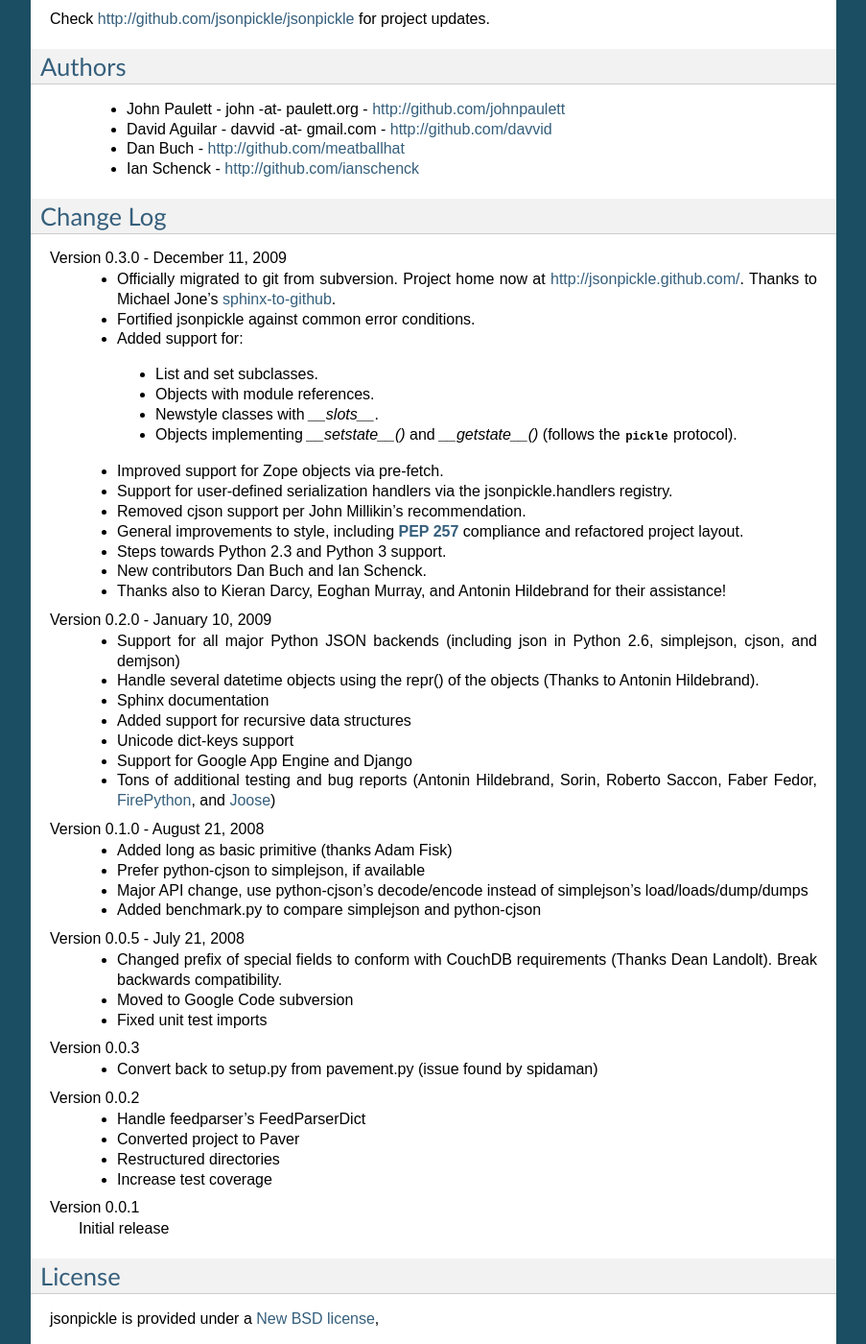
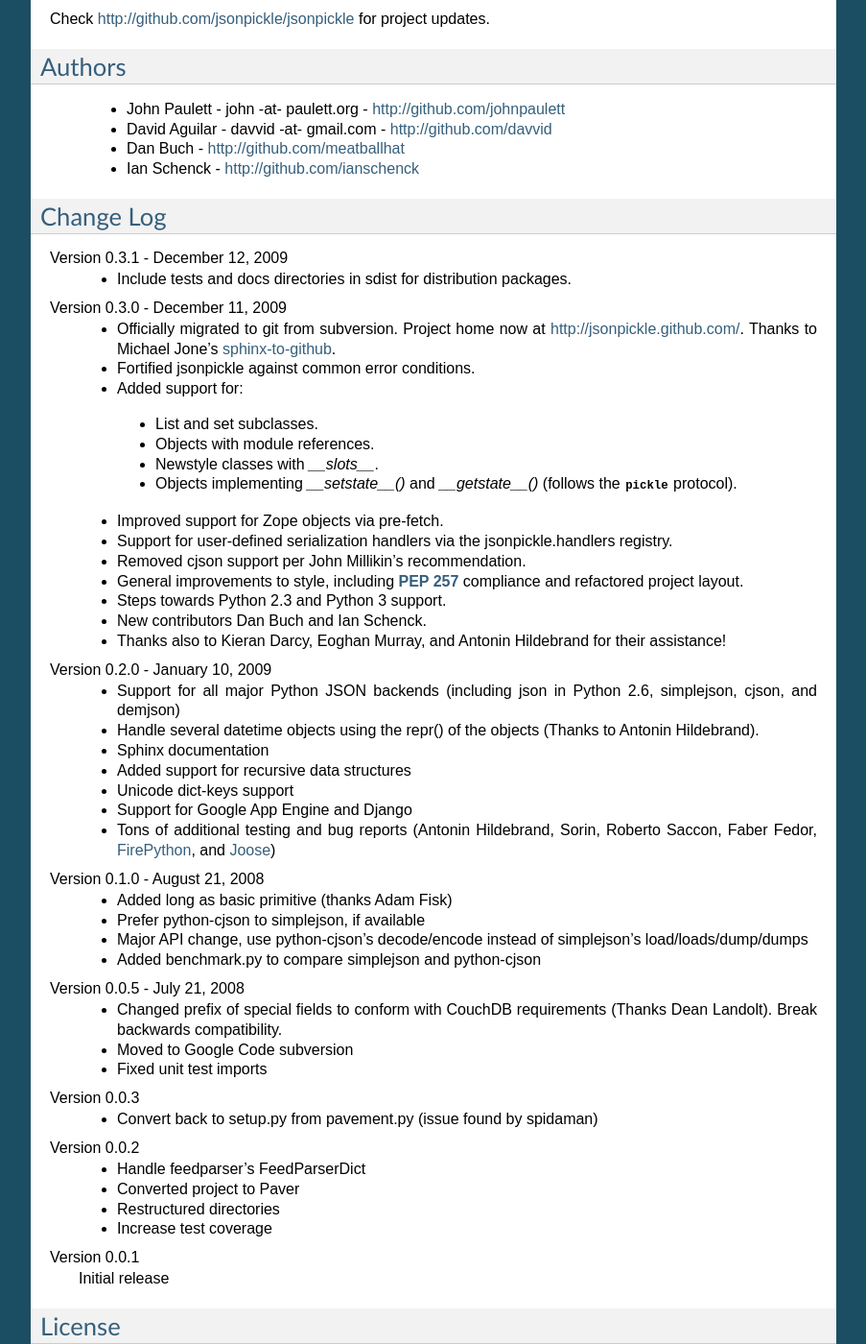
Before and after one commit to jsonpickle/jsonpickle, a Sphinx documentation site: the page built from docs/source/index.rst, in a window 1280 px wide and 1400 px high, scrolled down 1461 px. Shown: the whole window at 96% size, without its empty margins (198-1101 px from the left). Built offline with Sphinx 7.4.7, drawn with Linux system fonts in a browser that asks for light colours; the version number is read from the project's files by our own code; some of the changed text lies outside the part shown.

Commit message:
Prepping for 0.3.1 release.
Incremented version number and added release notes.

```diff
--- a/docs/source/index.rst
+++ b/docs/source/index.rst
@@ -80,6 +80,9 @@
 Change Log
 ==========
 
+Version 0.3.1 - December 12, 2009
+    * Include tests and docs directories in sdist for distribution packages.
+
 Version 0.3.0 - December 11, 2009
     * Officially migrated to git from subversion. Project home now at
       `<http://jsonpickle.github.com/>`_. Thanks to Michael Jone's
--- a/jsonpickle/__init__.py
+++ b/jsonpickle/__init__.py
@@ -59,7 +59,7 @@
 from jsonpickle.pickler import Pickler
 from jsonpickle.unpickler import Unpickler
 
-__version__ = '0.3.0'
+__version__ = '0.3.1'
 __all__ = ('encode', 'decode')
 
 
```
